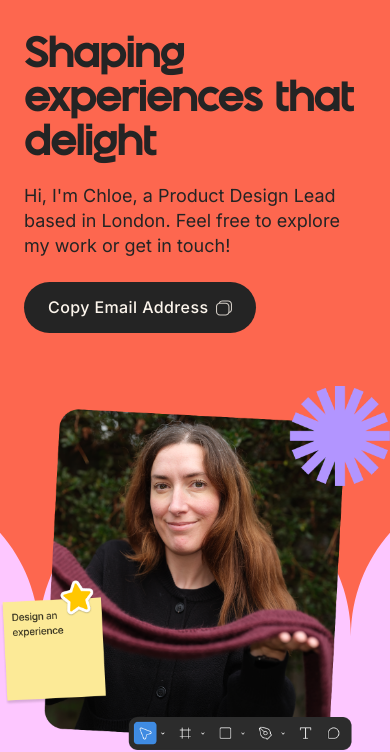
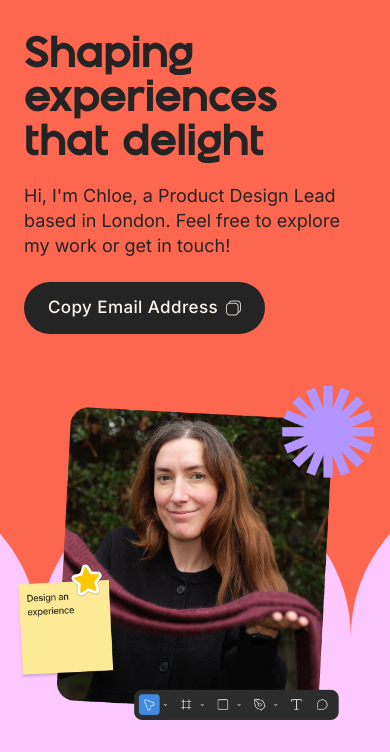
Before and after one commit to chloemademe-jpg/delightfulshapes, a plain HTML site: page index.html in a window 390 px wide. Shown: the part 126-878 px from the top of the page. Drawn offline with Linux system fonts and the light colour scheme.

Commit message:
Hero image
Adding left and right margin on tablet & mobile

```diff
--- a/style.css
+++ b/style.css
@@ -411,7 +411,7 @@ p.copyright {
   }
   .foreground_image {
     max-width: 100%;
-    margin-bottom: 80px;
+    margin: 0 16px 80px 16px;
   }
 
   .project_cols {
@@ -454,7 +454,7 @@ p.copyright {
     padding: 0; /* Ensure no extra padding is causing issues */
   }
   #copyEmailBtn {
-    font-size: 16px;
+    font-size: 17px;
     width: fit-content; /* Full width of the container */
     max-width: 100%; /* Prevent overflow */
     text-align: center; /* Center text */
@@ -506,6 +506,7 @@ p.copyright {
   h1 {
     font-size: 44px;
     line-height: 1.0em;
+    letter-spacing: -1px;
   }
   h2 {
     font-size: 34px;
```
